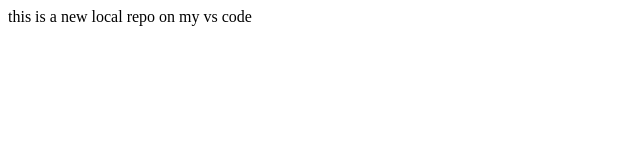
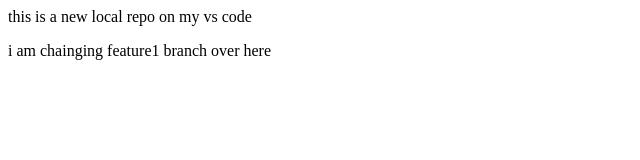
Before and after one commit to raturiaryan147-ai/Localrepo, a plain HTML site: page index.html in a window 1280 px wide. Shown: the whole page, without its empty margins (0-640 px from the left). Drawn offline with Linux system fonts and the light colour scheme.

Commit message:
add new feature

```diff
--- a/index.html
+++ b/index.html
@@ -1 +1,2 @@
 <p>this is a new local repo on my vs code</p>
+<p>i am chainging feature1 branch over here</p>
```
